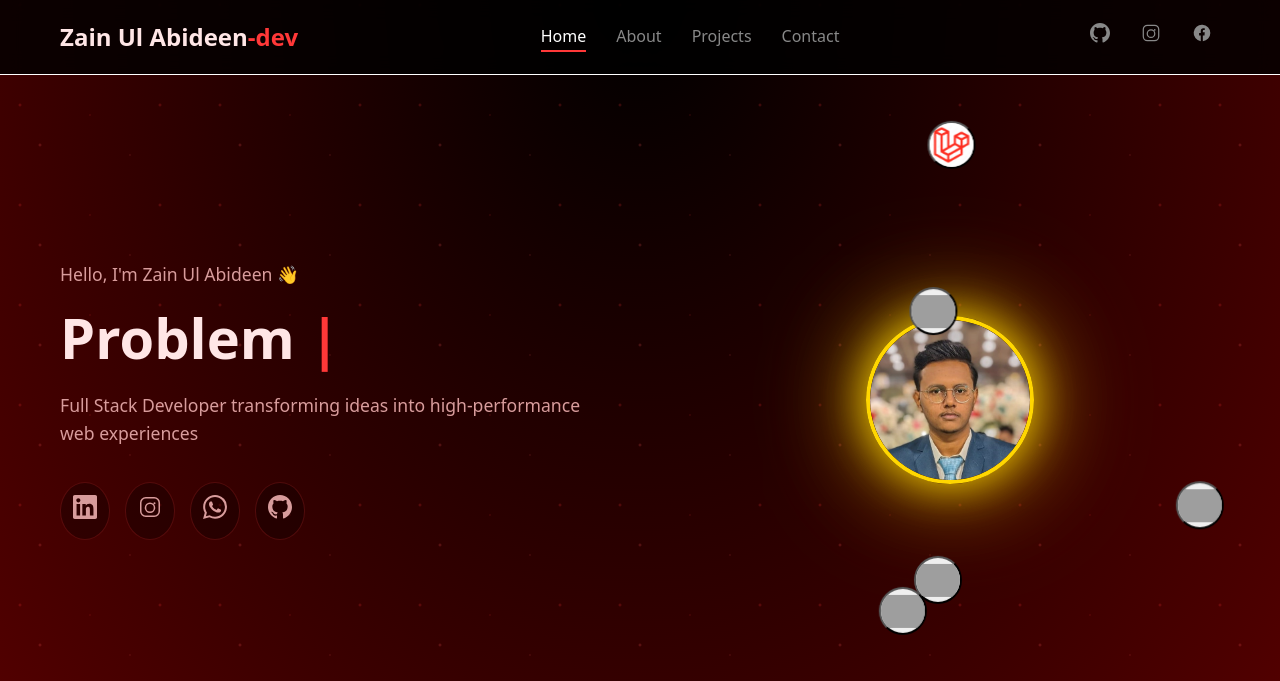
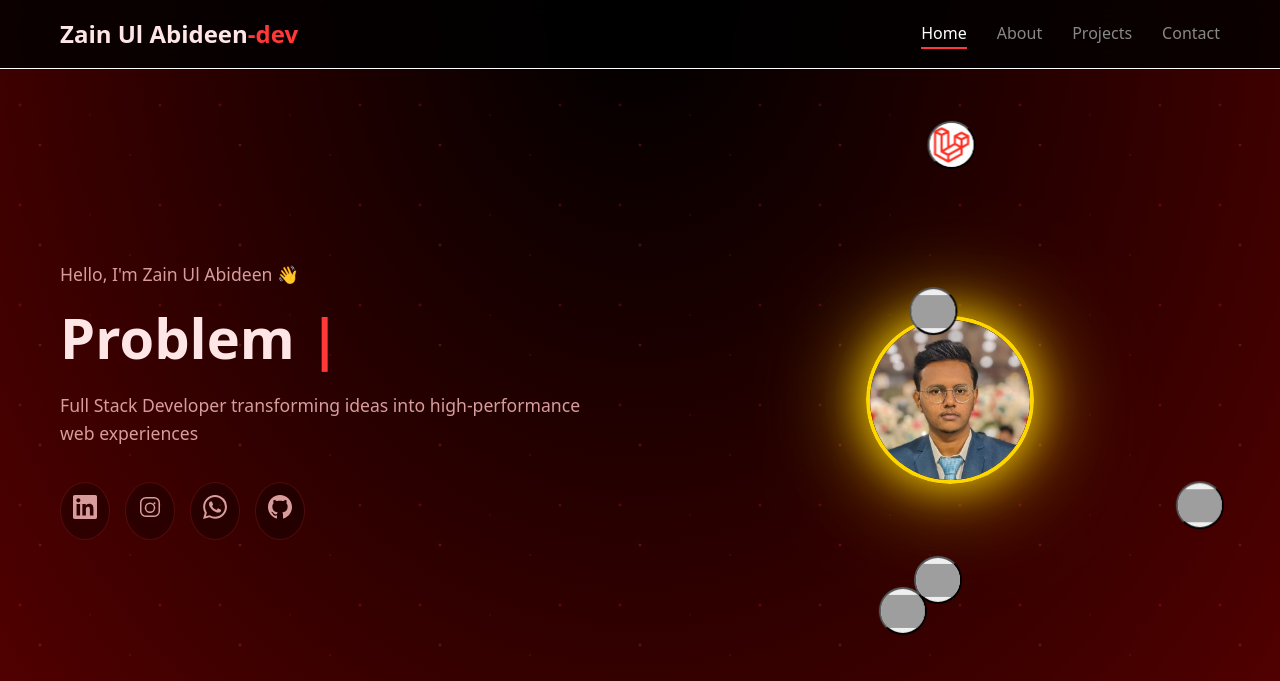
Before and after one commit to zainulabideen5/zain-ul-abideen-portfolio, a plain HTML site: page index.html in a window 1280 px wide. Shown: the top 681 px of the page. Drawn offline with Linux system fonts and the light colour scheme; grey boxes are pictures that could not be loaded.

Commit message:
Update index.html

```diff
--- a/index.html
+++ b/index.html
@@ -21,24 +21,7 @@
                 <li><a href="#contact" class="nav-link">Contact</a></li>
             </ul>
 
-            <div class="nav-social">
-                <a href="https://github.com/zainulabideen5" aria-label="GitHub" target="_blank" class="social-icon">
-                    <svg width="20" height="20" viewBox="0 0 24 24" fill="currentColor">
-                        <path d="M12 0c-6.626 0-12 5.373-12 12 0 5.302 3.438 9.8 8.207 11.387.599.111.793-.261.793-.577v-2.234c-3.338.726-4.033-1.416-4.033-1.416-.546-1.387-1.333-1.756-1.333-1.756-1.089-.745.083-.729.083-.729 1.205.084 1.839 1.237 1.839 1.237 1.07 1.834 2.807 1.304 3.492.997.107-.775.418-1.305.762-1.604-2.665-.305-5.467-1.334-5.467-5.931 0-1.311.469-2.381 1.236-3.221-.124-.303-.535-1.524.117-3.176 0 0 1.008-.322 3.301 1.23.957-.266 1.983-.399 3.003-.404 1.02.005 2.047.138 3.006.404 2.291-1.552 3.297-1.23 3.297-1.23.653 1.653.242 2.874.118 3.176.77.84 1.235 1.911 1.235 3.221 0 4.609-2.807 5.624-5.479 5.921.43.372.823 1.102.823 2.222v3.293c0 .319.192.694.801.576 4.765-1.589 8.199-6.086 8.199-11.386 0-6.627-5.373-12-12-12z"/>
-                    </svg>
-                </a>
-                <a href="https://www.instagram.com/zaindevelops?igsh=MTNzeXk5NnE2Ymhp" aria-label="Instagram" target="_blank" class="social-icon">
-                    <svg width="20" height="20" viewBox="0 0 24 24" fill="currentColor">
-                        <path d="M7.75 2h8.5A5.75 5.75 0 0 1 22 7.75v8.5A5.75 5.75 0 0 1 16.25 22h-8.5A5.75 5.75 0 0 1 2 16.25v-8.5A5.75 5.75 0 0 1 7.75 2zm0 1.5A4.25 4.25 0 0 0 3.5 7.75v8.5A4.25 4.25 0 0 0 7.75 20.5h8.5a4.25 4.25 0 0 0 4.25-4.25v-8.5A4.25 4.25 0 0 0 16.25 3.5h-8.5zm4.25 4a5.25 5.25 0 1 1 0 10.5 5.25 5.25 0 0 1 0-10.5zm0 1.5a3.75 3.75 0 1 0 0 7.5 3.75 3.75 0 0 0 0-7.5zm5.5-.75a1 1 0 1 1-2 0 1 1 0 0 1 2 0z"/>
-                    </svg>
-                </a>
-                <a href="https://www.facebook.com/profile.php?id=61577331167098" aria-label="Facebook" class="social-icon" target="_blank" rel="noopener noreferrer">
-                    <svg width="20" height="20" viewBox="0 0 24 24" fill="currentColor">
-                        <path d="M22 12a10 10 0 1 0-11.5 9.9v-7h-2v-2.9h2V9.5c0-2 1.2-3.2 3-3.2.9 0 1.8.1 1.8.1v2h-1c-1 0-1.3.6-1.3 1.2v1.5h2.3L15 14.9h-2v7A10 10 0 0 0 22 12"/>
-                    </svg>
-                </a>
 
-            </div>
 
             <div class="hamburger" id="hamburger">
                 <span></span>
@@ -331,11 +314,11 @@
                             </div>
                         </div>
                         <div class="social-links">
-                            <a href="https://github.com/zainulabideen5" class="social-link" aria-label="GitHub" target="_blank">
-                                <svg width="24" height="24" viewBox="0 0 24 24" fill="currentColor">
-                                    <path d="M12 0c-6.626 0-12 5.373-12 12 0 5.302 3.438 9.8 8.207 11.387.599.111.793-.261.793-.577v-2.234c-3.338.726-4.033-1.416-4.033-1.416-.546-1.387-1.333-1.756-1.333-1.756-1.089-.745.083-.729.083-.729 1.205.084 1.839 1.237 1.839 1.237 1.07 1.834 2.807 1.304 3.492.997.107-.775.418-1.305.762-1.604-2.665-.305-5.467-1.334-5.467-5.931 0-1.311.469-2.381 1.236-3.221-.124-.303-.535-1.524.117-3.176 0 0 1.008-.322 3.301 1.23.957-.266 1.983-.399 3.003-.404 1.02.005 2.047.138 3.006.404 2.291-1.552 3.297-1.23 3.297-1.23.653 1.653.242 2.874.118 3.176.77.84 1.235 1.911 1.235 3.221 0 4.609-2.807 5.624-5.479 5.921.43.372.823 1.102.823 2.222v3.293c0 .319.192.694.801.576 4.765-1.589 8.199-6.086 8.199-11.386 0-6.627-5.373-12-12-12z"/>
-                                </svg>
-                            </a>
+                            <a href="https://www.facebook.com/profile.php?id=61577331167098" aria-label="Facebook" class="social-icon" target="_blank" rel="noopener noreferrer">
+                    <svg width="20" height="20" viewBox="0 0 24 24" fill="currentColor">
+                        <path d="M22 12a10 10 0 1 0-11.5 9.9v-7h-2v-2.9h2V9.5c0-2 1.2-3.2 3-3.2.9 0 1.8.1 1.8.1v2h-1c-1 0-1.3.6-1.3 1.2v1.5h2.3L15 14.9h-2v7A10 10 0 0 0 22 12"/>
+                    </svg>
+                </a>
                             <a href="https://www.linkedin.com/in/zain-ul-abideen-b25992349/" class="social-link" aria-label="LinkedIn" target="_blank">
                                 <svg width="24" height="24" viewBox="0 0 24 24" fill="currentColor">
                                     <path d="M20.447 20.452h-3.554v-5.569c0-1.328-.027-3.037-1.852-3.037-1.853 0-2.136 1.445-2.136 2.939v5.667H9.351V9h3.414v1.561h.046c.477-.9 1.637-1.85 3.37-1.85 3.601 0 4.267 2.37 4.267 5.455v6.286zM5.337 7.433c-1.144 0-2.063-.926-2.063-2.065 0-1.138.92-2.063 2.063-2.063 1.14 0 2.064.925 2.064 2.063 0 1.139-.925 2.065-2.064 2.065zm1.782 13.019H3.555V9h3.564v11.452zM22.225 0H1.771C.792 0 0 .774 0 1.729v20.542C0 23.227.792 24 1.771 24h20.451C23.2 24 24 23.227 24 22.271V1.729C24 .774 23.2 0 22.222 0h.003z"/>
```
